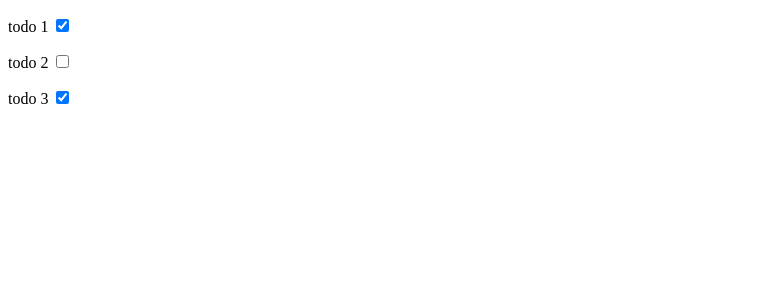
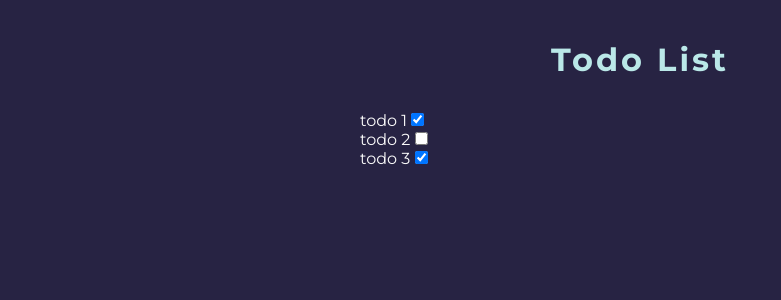
Before and after one commit to Harshal0902/Hacktoberfest, a React (Create React App) app in the folder react-todo-app/: page / in a window 1280 px wide. Shown: the top 300 px of the page, without its empty margins (0-781 px from the left). Built offline with nearby package versions, Linux system fonts and the light colour scheme.

Commit message:
global styling

```diff
--- a/react-todo-app/public/index.html
+++ b/react-todo-app/public/index.html
@@ -3,6 +3,12 @@
   <head>
     <meta charset="utf-8" />
     <link rel="icon" href="%PUBLIC_URL%/favicon.ico" />
+    <link rel="preconnect" href="https://fonts.googleapis.com" />
+    <link rel="preconnect" href="https://fonts.gstatic.com" crossorigin />
+    <link
+      href="https://fonts.googleapis.com/css2?family=Montserrat:wght@400;700&display=swap"
+      rel="stylesheet"
+    />
     <meta name="viewport" content="width=device-width, initial-scale=1" />
     <meta name="theme-color" content="#000000" />
     <meta
--- /dev/null
+++ b/react-todo-app/src/App.css
@@ -0,0 +1,12 @@
+.container {
+  width: 90%;
+  max-width: 560px;
+  margin: 5vh auto;
+}
+
+.title {
+  text-align: center;
+  color: var(--accent);
+  margin-bottom: 32px;
+  letter-spacing: 3px;
+}
--- a/react-todo-app/src/App.jsx
+++ b/react-todo-app/src/App.jsx
@@ -1,4 +1,5 @@
 import React, { useState } from "react";
+import "./App.css";
 
 const App = () => {
   const [todos, setTodos] = useState([
@@ -7,7 +8,8 @@ const App = () => {
     { id: 3, text: "todo 3", completed: true },
   ]);
   return (
-    <div>
+    <div className="container">
+      <h1 className="title">Todo List</h1>
       {todos.map((todo) => (
         <p key={todo.id}>
           {todo.text} <input type="checkbox" checked={todo.completed} />
--- /dev/null
+++ b/react-todo-app/src/index.css
@@ -0,0 +1,17 @@
+:root {
+  --bground: #272343;
+  --accent: #bae8e8;
+  --text: #fafafa;
+}
+
+* {
+  margin: 0;
+  padding: 0;
+  box-sizing: border-box;
+}
+
+body {
+  background-color: var(--bground);
+  color: var(--text);
+  font-family: "Montserrat", Arial, Helvetica, sans-serif;
+}
--- a/react-todo-app/src/index.js
+++ b/react-todo-app/src/index.js
@@ -1,5 +1,6 @@
 import React from "react";
 import ReactDOM from "react-dom";
 import App from "./App.jsx";
+import "./index.css";
 
 ReactDOM.render(<App />, document.querySelector("#root"));
```
